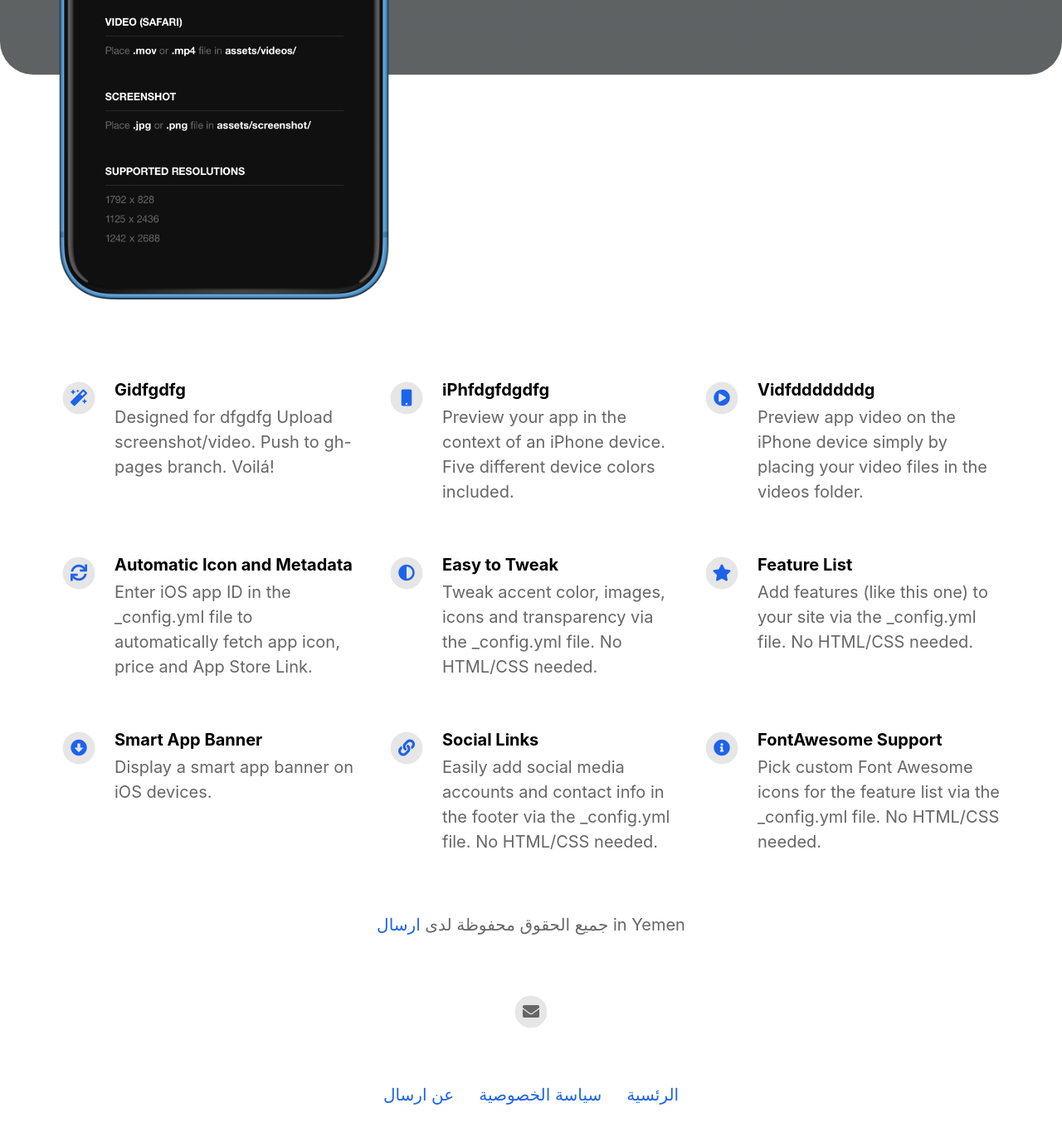
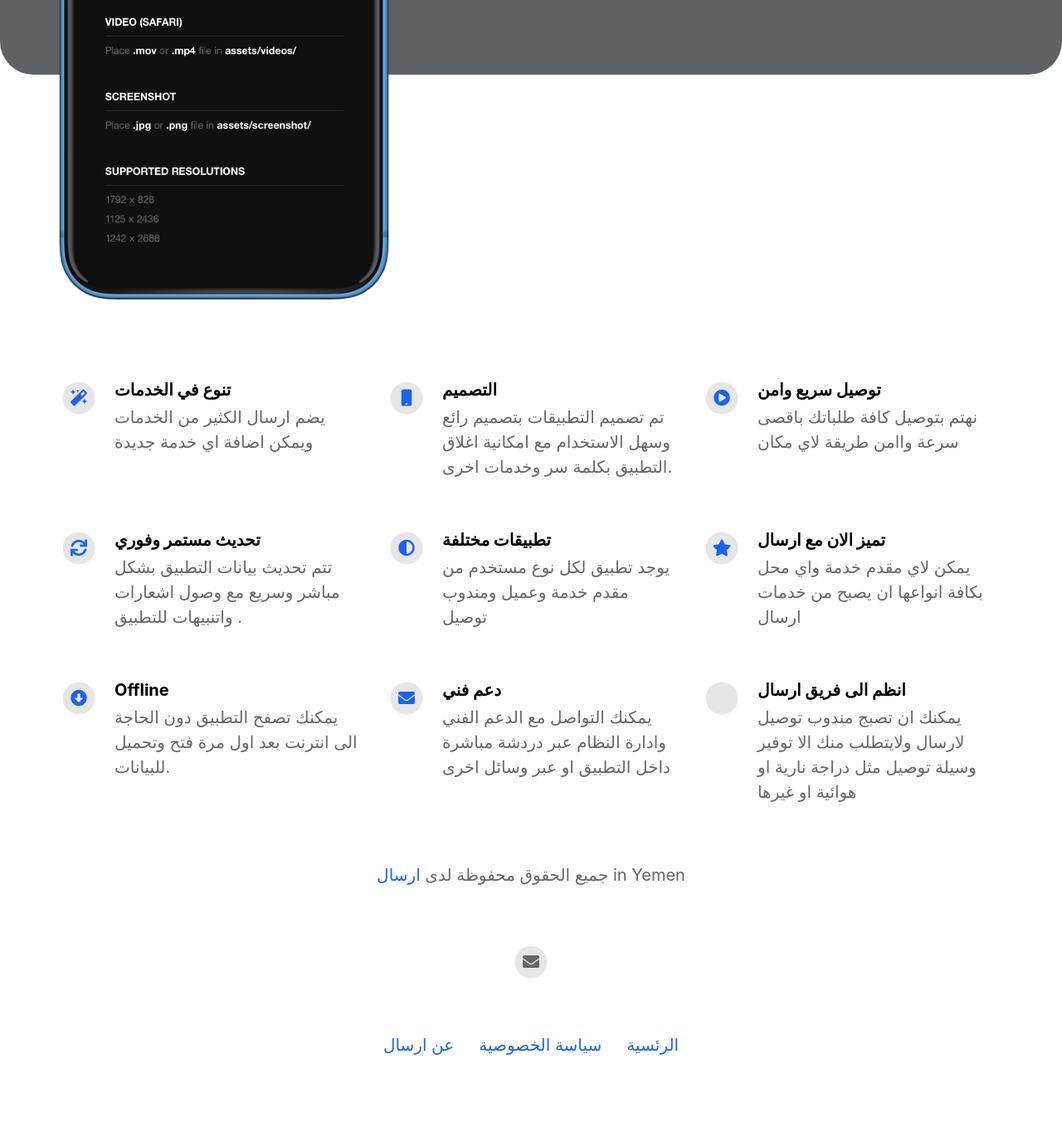
Before and after one commit to ersalye/ersalye.github.io, a Jekyll site: the page built from index.html, in a window 1280 px wide and 1400 px high, scrolled down 624 px. Shown: the top 1371 px of the window at 83% size. Built offline with Jekyll 4.4.1, drawn with Linux system fonts in a browser that asks for light colours; nearby versions of some CDN libraries; after the commit the page ends 1964 px from its top, so only the background shows below that.

Commit message:
Update _config.yml

```diff
--- a/_config.yml
+++ b/_config.yml
@@ -34,41 +34,41 @@ youtube_username                          :
 # Feature List                            Edit, add or remove features to be presented.
 features                                  :
 
-  - title                                 : Gidfgdfg
-    description                           : Designed for dfgdfg Upload screenshot/video. Push to gh-pages branch. Voilá!
+  - title                                 : تنوع في الخدمات
+    description                           : يضم ارسال الكثير من الخدمات ويمكن اضافة اي خدمة جديدة
     fontawesome_icon_name                 : magic
 
-  - title                                 : iPhfdgfdgdfg
-    description                           : Preview your app in the context of an iPhone device. Five different device colors included.
+  - title                                 : التصميم
+    description                           : تم تصميم التطبيقات بتصميم رائع وسهل الاستخدام مع امكانية اغلاق التطبيق بكلمة سر وخدمات اخرى.
     fontawesome_icon_name                 : mobile
 
-  - title                                 : Vidfdddddddg
-    description                           : Preview app video on the iPhone device simply by placing your video files in the videos folder.
+  - title                                 : توصيل سريع وامن
+    description                           : نهتم بتوصيل كافة طلباتك باقصى سرعة واامن طريقة لاي مكان
     fontawesome_icon_name                 : play-circle
 
-  - title                                 : Automatic Icon and Metadata
-    description                           : Enter iOS app ID in the _config.yml file to automatically fetch app icon, price and App Store Link.
+  - title                                 : تحديث مستمر وفوري
+    description                           : تتم تحديث بيانات التطبيق بشكل مباشر وسريع مع وصول اشعارات واتنبيهات للتطبيق .
     fontawesome_icon_name                 : sync
 
-  - title                                 : Easy to Tweak
-    description                           : Tweak accent color, images, icons and transparency via the _config.yml file. No HTML/CSS needed.
+  - title                                 : تطبيقات مختلفة
+    description                           : يوجد تطبيق لكل نوع مستخدم من مقدم خدمة وعميل ومندوب توصيل
     fontawesome_icon_name                 : adjust
 
-  - title                                 : Feature List
-    description                           : Add features (like this one) to your site via the _config.yml file. No HTML/CSS needed.
+  - title                                 : تميز الان مع ارسال
+    description                           : يمكن لاي مقدم خدمة واي محل بكافة انواعها ان يصبح من خدمات ارسال
     fontawesome_icon_name                 : star
 
-  - title                                 : Smart App Banner
-    description                           : Display a smart app banner on iOS devices.
+  - title                                 : Offline
+    description                           : يمكنك تصفح التطبيق دون الحاجة الى انترنت بعد اول مرة فتح وتحميل للبيانات.
     fontawesome_icon_name                 : arrow-alt-circle-down
 
-  - title                                 : Social Links
-    description                           : Easily add social media accounts and contact info in the footer via the _config.yml file. No HTML/CSS needed.
-    fontawesome_icon_name                 : link
+  - title                                 : دعم فني
+    description                           : يمكنك التواصل مع الدعم الفني وادارة النظام عبر دردشة مباشرة داخل التطبيق او عبر وسائل اخرى
+    fontawesome_icon_name                 : envelope
 
-  - title                                 : FontAwesome Support
-    description                           : Pick custom Font Awesome icons for the feature list via the _config.yml file. No HTML/CSS needed.
-    fontawesome_icon_name                 : info-circle
+  - title                                 : انظم الى فريق ارسال
+    description                           : يمكنك ان تصبج مندوب توصيل لارسال ولايتطلب منك الا توفير وسيلة توصيل مثل دراجة نارية او هوائية او غيرها
+    fontawesome_icon_name                 : group
 
   - title                                 : # New Feature Title
     description                           : # New Feature Description
```
